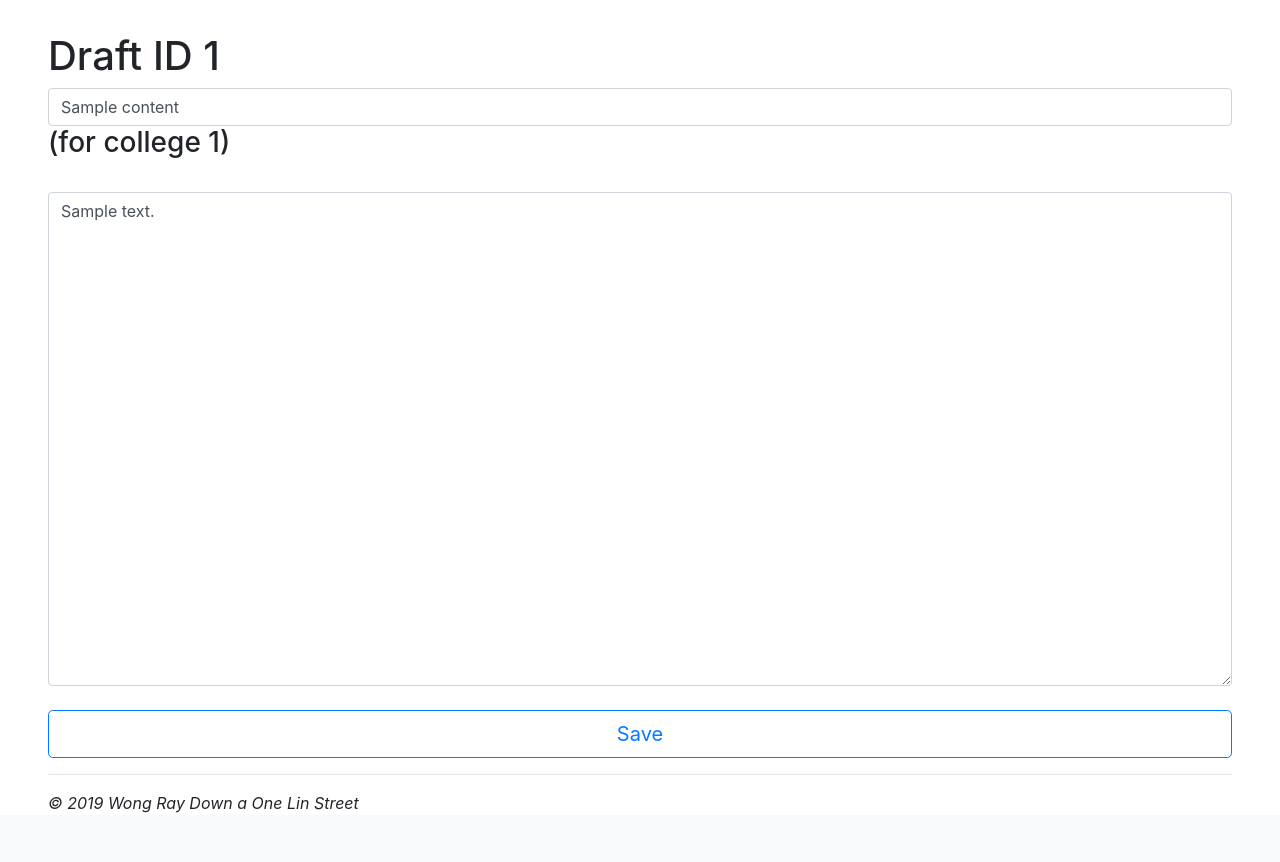
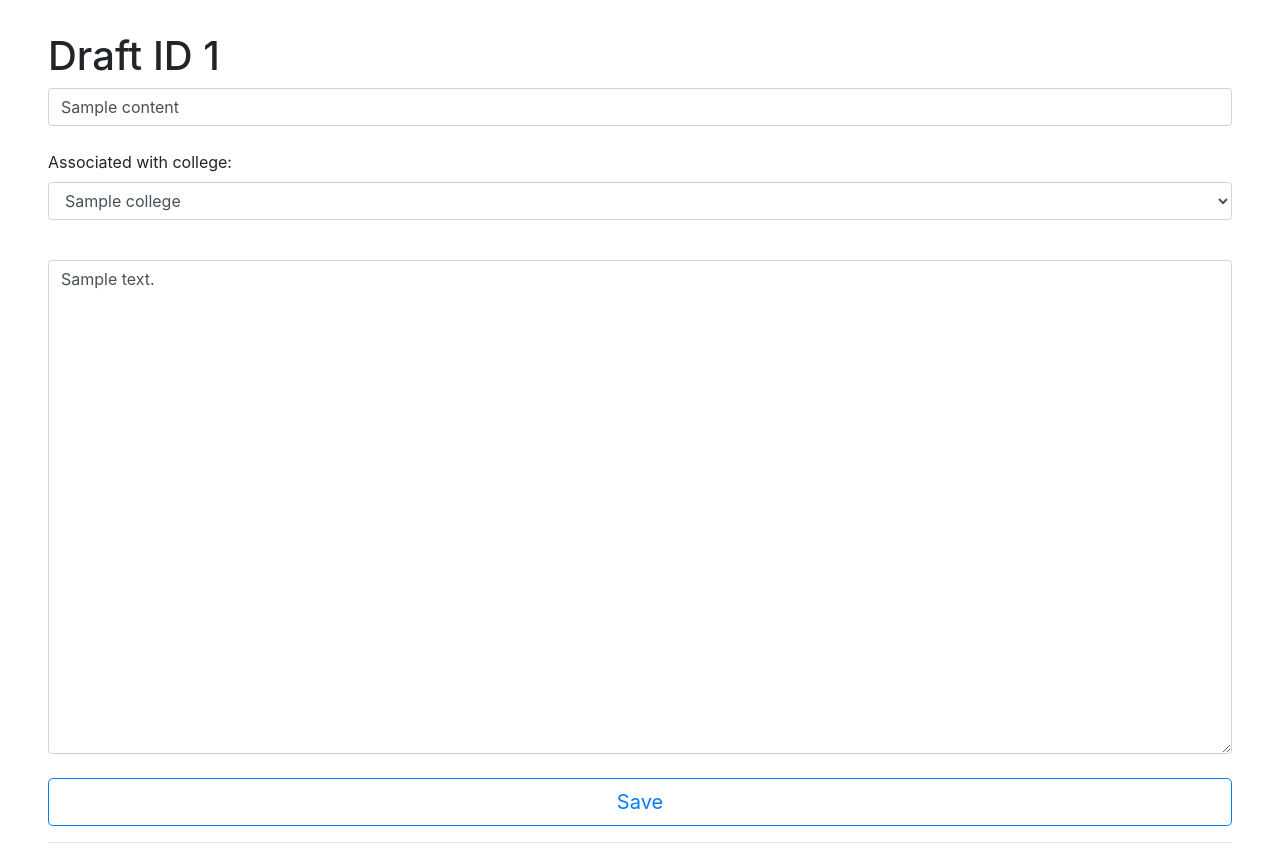
Before and after one commit to wu-rymd/actavius, a Flask app: template templates/draft_view.html in a window 1280 px wide. Shown: the part 56-918 px from the top of the page. Before the commit the page ends 869 px from the top, so only its background shows below. Run offline with Flask 2, Linux system fonts and the light colour scheme; the template is opened without the code that fills it: most values are stand-ins (such as "Sample title", 1, 10 or a date in 2020); some libraries are stand-ins or nearby versions.

Commit message:
add allow linking draft to a college fxnality

```diff
--- a/__init__.py
+++ b/__init__.py
@@ -9,7 +9,7 @@ from util import create_db, database, drafts, colleges, todo, students
 # TODO: check for EACH return render_template ... loggedIn=True, username=session['username'], name=session['name'] ... passed as arg!
 
 app = Flask(__name__)
-app.secret_key = os.urandom(32)
+app.secret_key = "my-super-secret-key-aAS89ayg98asfhigqeu8EGE" #static to solve logout bug
 
 def todo_key(a):
     a = [int(x) for x in a['deadline'].split("-")]
@@ -71,6 +71,12 @@ def drafts_all():
         return redirect(url_for('login'))
     elif request.method == 'GET':
         drafts_list = drafts.get_all_drafts(session['username'])
+        for draft in drafts_list:
+            college_id = draft['college']
+            college_name = colleges.get_college_from_id(college_id)
+            if not college_name:
+                college_name = ""
+            draft['college'] = college_name
         return render_template("drafts_list.html", drafts=drafts_list, loggedIn=True, username=session['username'], name=session['name'])
     else: #POST request
         new_draft_form = request.form.get('new-draft') #None if create new draft button not clicked (must be delete button)
@@ -96,11 +102,19 @@ def draft_existing(draft_id):
         if not content: #if returned False
             flash("Unauthorized access to draft!", "danger")
             return redirect(url_for('index'))
-        return render_template("draft_view.html", content=content, loggedIn=True, username=session['username'], name=session['name'])
+        #get colleges
+        my_student_id = database.get_id_from_username(session['username'])
+        my_colleges = colleges.get_student_colleges(my_student_id)
+        college_ids = []
+        for college in my_colleges:
+            college_ids.append( int(colleges.get_id_from_college_name(college[1])) )
+        return render_template("draft_view.html", content=content, loggedIn=True, username=session['username'], name=session['name'], colleges=my_colleges, college_ids=college_ids)
     else: #POST request
         question = request.form['question']
         answer = request.form['answer']
-        drafts.save(draft_id, question, answer)
+        college_id = request.form.get('college-id')
+        if not college_id: college_id = -1
+        drafts.save(draft_id, question, answer, college_id)
         flash("Your draft has been saved!", "success")
         return redirect(url_for('drafts_all'))
 
--- a/templates/draft_view.html
+++ b/templates/draft_view.html
@@ -17,7 +17,20 @@ Drafts
   <input class="form-control" name="question" value="{{ content['question'] }}" placeholder="Question prompt">
   {% endif %}
 
-  <h3>(for college {{ content['college_id'] }})</h3>
+  <br>
+
+  <div class="form-group">
+    <label>Associated with college:</label>
+    <select class="form-control" name="college-id">
+      {% for i in range(colleges|length) %}
+      {% if college_ids[i] == content["college_id"] %}
+      <option value="{{ college_ids[i] }}" selected="selected">{{ colleges[i][1] }}</option>
+      {% else %}
+      <option value="{{ college_ids[i] }}">{{ colleges[i][1] }}</option>
+      {% endif %}
+      {% endfor %}
+    </select>
+  </div>
 
   <br>
 
@@ -29,3 +42,9 @@ Drafts
 
 </form>
 {% endblock %}
+
+{% block javascript %}
+<script>
+
+</script>
+{% endblock %}
--- a/templates/drafts_list.html
+++ b/templates/drafts_list.html
@@ -28,7 +28,7 @@ Drafts
     {% for draft in drafts %}
     <tr>
       <th scope="row">{{ draft["id"] }}</th>
-      <td>{{ draft["college"] }}</td>
+      <td>{{ draft["college"] | truncate(30) }}</td>
       {% if draft["question"] == "(New draft)" %}
       <td><code>{{ draft["question"]  }}</code></td>
       {% else %}
--- a/templates/index.html
+++ b/templates/index.html
@@ -1,3 +1,4 @@
+
 {% extends "base.html" %}
 
 {% block title %}
@@ -5,6 +6,11 @@ Home Page
 {% endblock %}
 {% block content %}
 <h1>Welcome to Actavius</h1>
+
+{% if not loggedIn %}
+<h1 style="font-size: 100px;">TODO</h1>
+<h1 style="font-size: 100px;">But what this site do, tho?</h1>
+{% endif %}
 
 {% if loggedIn %}
 <h3>Hi, {{ name }}!</h3>
--- a/util/colleges.py
+++ b/util/colleges.py
@@ -64,7 +64,7 @@ def get_college_from_id(college_id):
     FILE_DIR += '/../' # points to util, ../ to go back to Flask root
 
     FILE_LINK = DIR + "data/colleges.json"
-    print(json.loads(open(FILE_LINK,'r').read()).keys())
+    # print(json.loads(open(FILE_LINK,'r').read()).keys())
     try:
         id_converter = json.loads(open(FILE_LINK,'r').read())['id']
         return id_converter[str(college_id)]
--- a/util/drafts.py
+++ b/util/drafts.py
@@ -38,10 +38,10 @@ def get_draft(username,draft_id):
     db.close()
     return retDict
 
-def save(draft_id, question, answer):
+def save(draft_id, question, answer, college_id):
     db = sqlite3.connect(DATABASE_LINK)
     c = db.cursor()
-    command = c.execute("UPDATE questions SET question=? , answer=? WHERE id=?", [question, answer, draft_id])
+    command = c.execute("UPDATE questions SET question=? , answer=? , college_id=? WHERE id=?", [question, answer, college_id, draft_id])
     db.commit()
     db.close()
 
```
